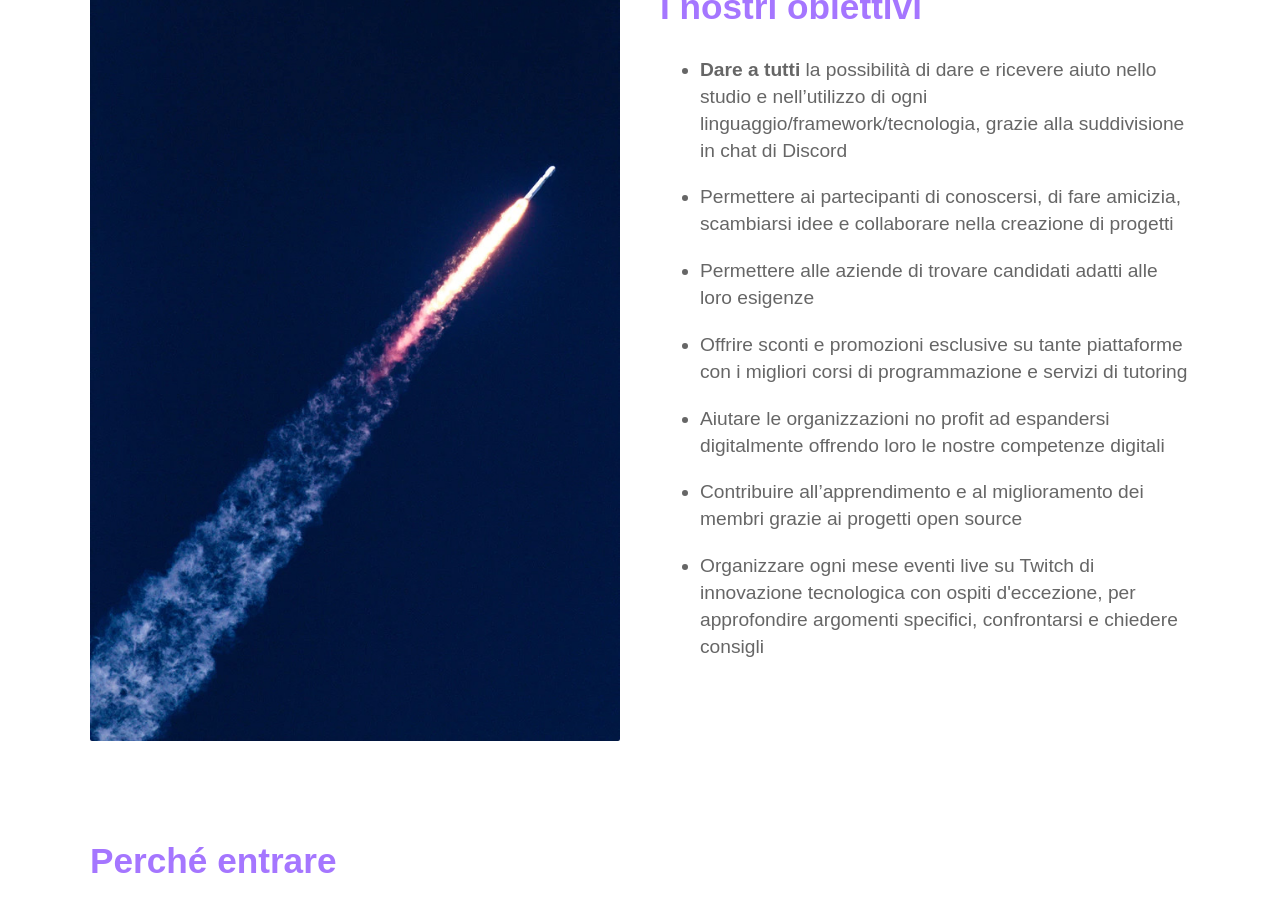
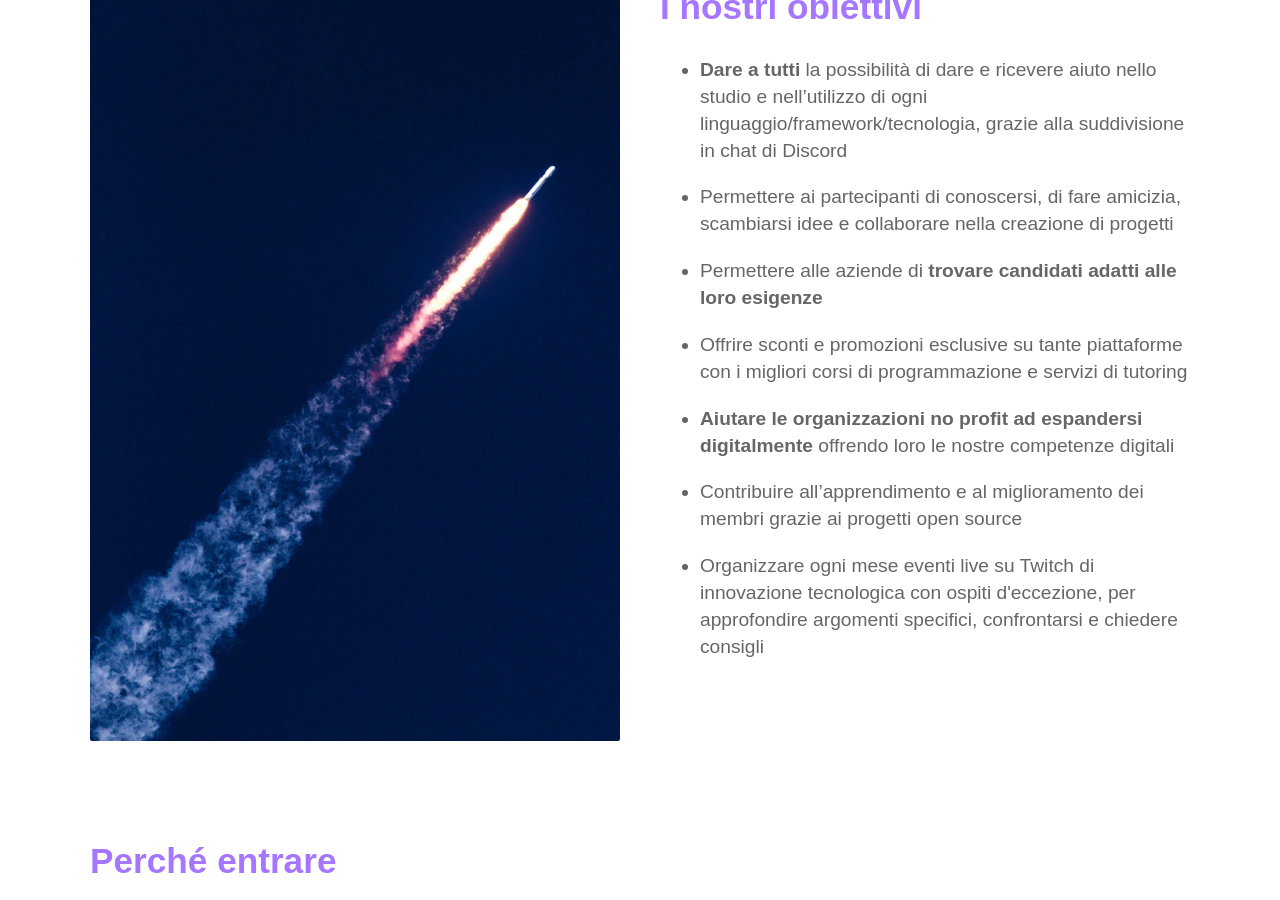
Before and after one commit to ludovicobesana/codingbunker-website, a Jekyll site: the page built from index.html, in a window 1280 px wide and 900 px high, scrolled down 734 px. Built offline with Jekyll 4.4.1, drawn with Linux system fonts in a browser that asks for light colours.

Commit message:
feat: Add more bold text

```diff
--- a/index.html
+++ b/index.html
@@ -32,9 +32,9 @@ description: Siamo una community di programmatori e appassionati di codice
           <ul>
             <li><b>Dare a tutti</b> la possibilità di dare e ricevere aiuto nello studio e nell’utilizzo di ogni linguaggio/framework/tecnologia, grazie alla suddivisione in chat di Discord</li>
             <li>Permettere ai partecipanti di conoscersi, di fare amicizia, scambiarsi idee e collaborare nella creazione di progetti</li>
-            <li>Permettere alle aziende di trovare candidati adatti alle loro esigenze</li>
+            <li>Permettere alle aziende di <b>trovare candidati adatti alle loro esigenze</b></li>
             <li>Offrire sconti e promozioni esclusive su tante piattaforme con i migliori corsi di programmazione e servizi di tutoring</li>
-            <li>Aiutare le organizzazioni no profit ad espandersi digitalmente offrendo loro le nostre competenze digitali</li>
+            <li><b>Aiutare le organizzazioni no profit ad espandersi digitalmente</b> offrendo loro le nostre competenze digitali</li>
             <li>Contribuire all’apprendimento e al miglioramento dei membri grazie ai progetti open source</li>
             <li>Organizzare ogni mese eventi live su Twitch di innovazione tecnologica con ospiti d'eccezione, per approfondire argomenti specifici, confrontarsi e chiedere consigli</li>
           </ul>
```
